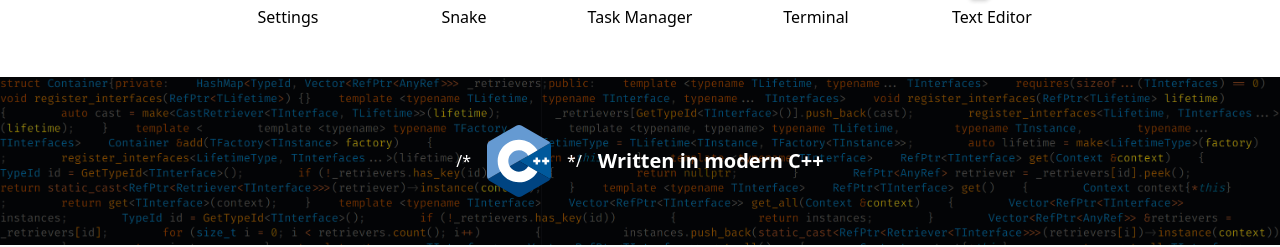
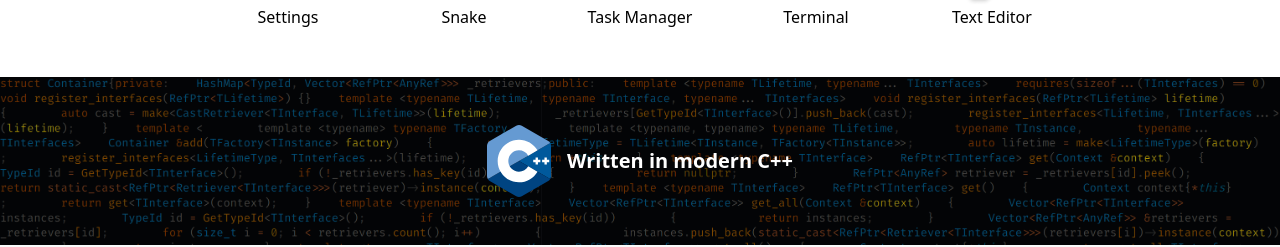
Before and after one commit to AbyOS-Team/abyos-website, a React (Create React App) app: page / in a window 1280 px wide. Shown: the part 1669-1916 px from the top of the page. Built offline with nearby package versions, Linux system fonts and the light colour scheme.

Commit message:
Update Features.js

```diff
--- a/src/components/Features.js
+++ b/src/components/Features.js
@@ -1,7 +1,7 @@
 function ModernCPP() {
     return <div className="flex flex-col items-center  p-12 bg-cover bg-black" style={{ backgroundImage: "url(features/modern-cpp.png)"}}>
-        <div className="flex flex-row items-center gap-4">
-           /* <img src="features/cpp.svg" className="w-16" alt=""/> */
+          <div className="flex flex-row items-center gap-4">
+          <img src="features/cpp.svg" className="w-16" alt=""/>
             <div className="text-xl font-extrabold">
                 Written in modern C++
             </div>
```
